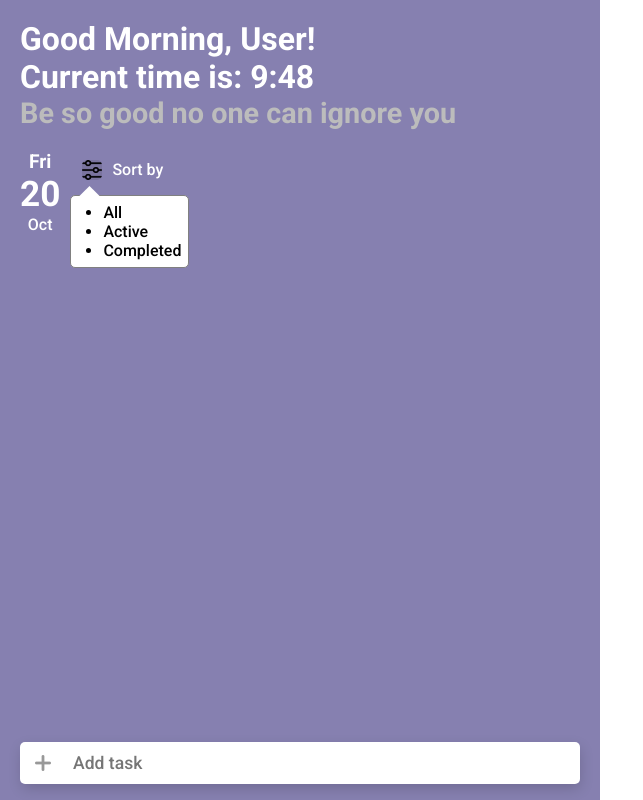
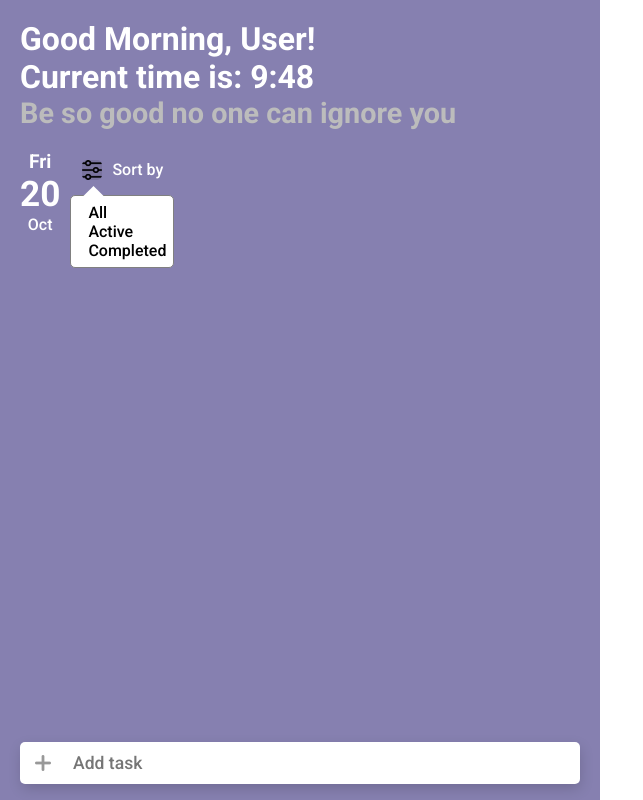
Before and after one commit to advn1/react-todo, a React (Vite) app: page / in a window 1280 px wide. Both pictures are taken after a click on the picture 92 px from the left and 170 px from the top of the page. Shown: the whole page, without its empty margins (0-643 px from the left). Built offline with nearby package versions, Linux system fonts and the light colour scheme.

Commit message:
fix some bugs

```diff
--- a/src/View.jsx
+++ b/src/View.jsx
@@ -32,9 +32,9 @@ export default function UpdApp({handleSubmit,
                     </div>
                     {openSort && <div className="dropdown-sort">
                         <ul>
-                            <li onClick={() => handleSort("all")}>All</li>
-                            <li onClick={() => handleSort("active")}>Active</li>
-                            <li onClick={() => handleSort("completed")}>Completed</li>
+                            <li className="sort-type" onClick={() => handleSort("all")}>All</li>
+                            <li className="sort-type" onClick={() => handleSort("active")}>Active</li>
+                            <li className="sort-type" onClick={() => handleSort("completed")}>Completed</li>
                         </ul>
                     </div>}
                 </div>
--- a/src/index.css
+++ b/src/index.css
@@ -83,6 +83,10 @@
   color: white
 }
 
+.button:hover > img {
+  cursor: pointer;
+}
+
 .dropdown-sort {
   position: absolute;
   background-color: white;
@@ -93,14 +97,20 @@
 }
 
 .dropdown-sort > ul {
-  padding-left: 25px;
+  padding-left: 10px;
+  list-style-type: none
+}
+
+.sort-type:hover {
+  cursor: pointer;
+  opacity: 0.5;
 }
 
 .dropdown-sort::before {
   content: '';
   position: absolute;
   top: -0.45rem;
-  right: 5.7rem;
+  right: 4.5rem;
   width: 15px;
   height: 15px;
   transform: rotate(45deg);
```
